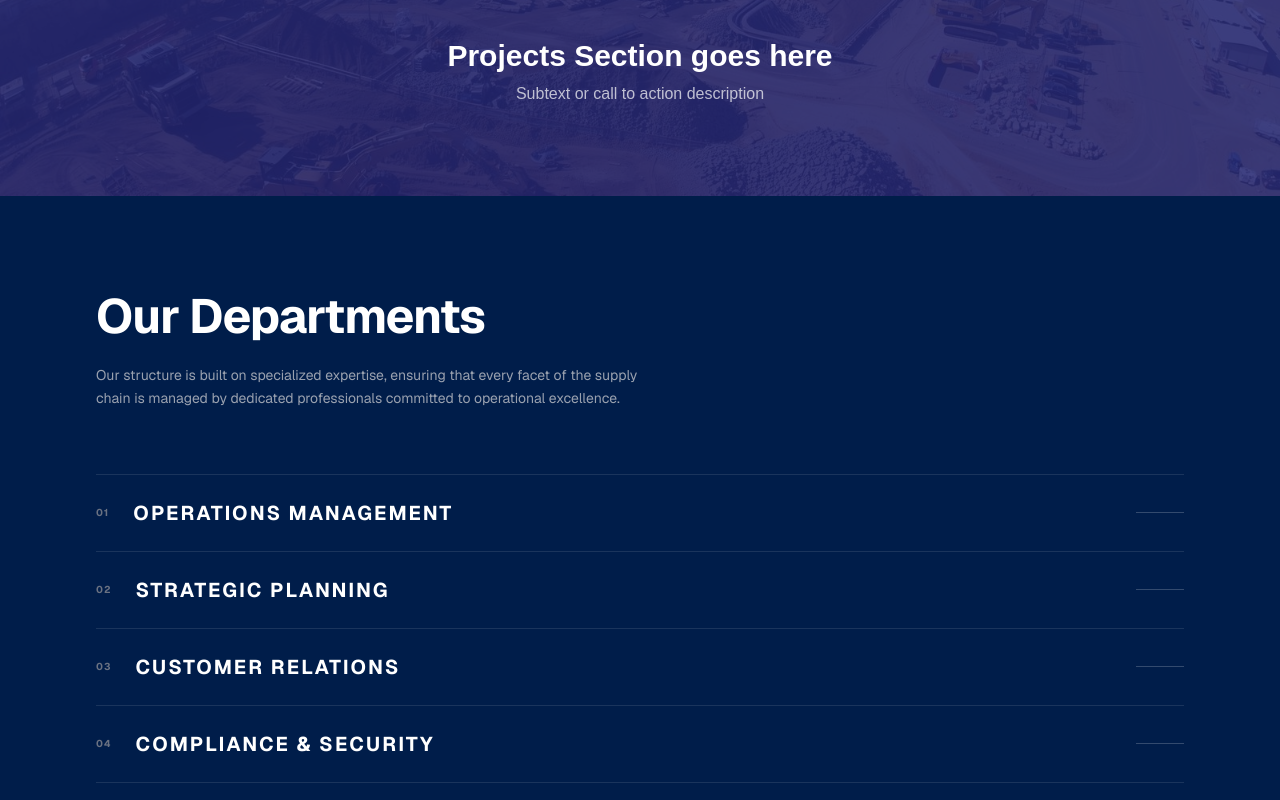
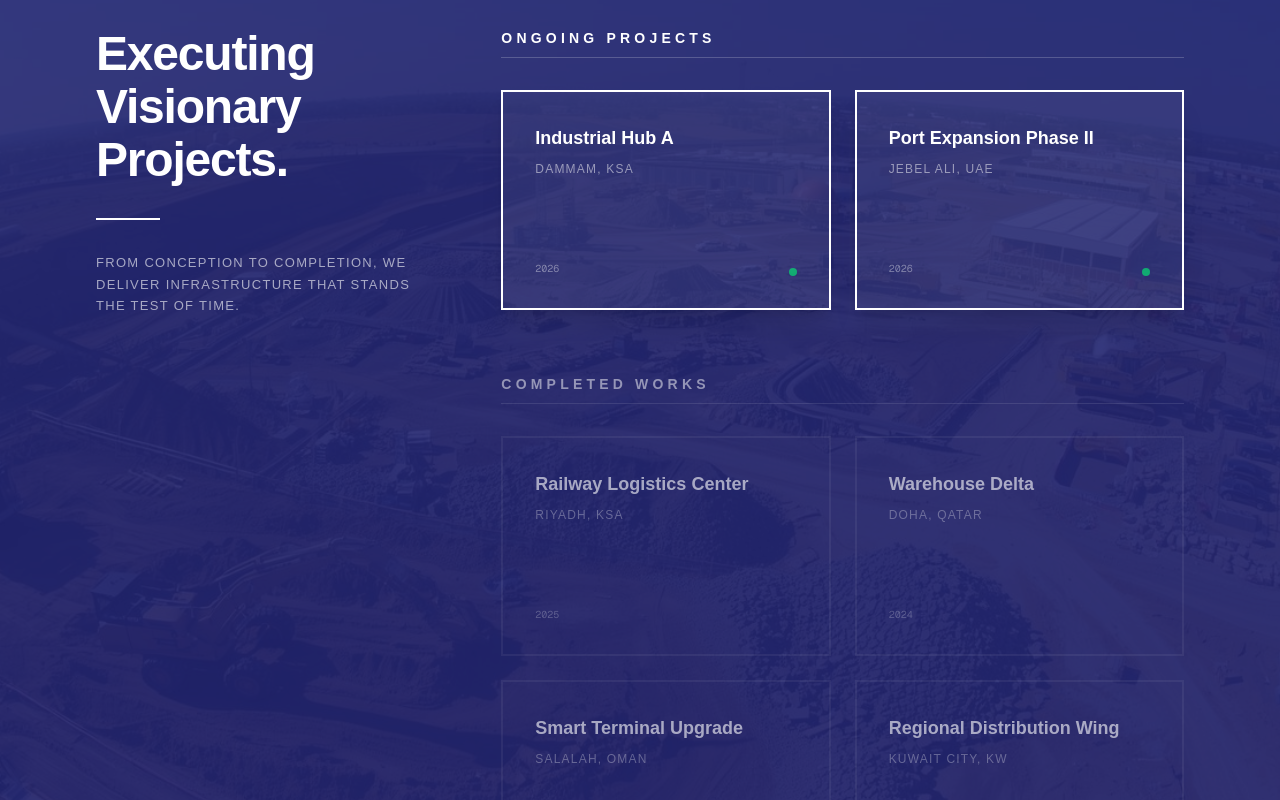
Before and after one commit to InolofatsengMotloba/bluewhite-businesslandingpage, a Next.js app: page / in a window 1280 px wide. Shown: the part 1700-2500 px from the top of the page. Built offline with nearby package versions, Linux system fonts and the light colour scheme.

Commit message:
Refactor Projects component to include ongoing and completed projects with sticky heading and scrollable list

```diff
--- a/components/Projects.js
+++ b/components/Projects.js
@@ -1,29 +1,121 @@
 import Image from "next/image";
+
+const ongoingProjects = [
+  { title: "Industrial Hub A", location: "Dammam, KSA", year: "2026" },
+  {
+    title: "Port Expansion Phase II",
+    location: "Jebel Ali, UAE",
+    year: "2026",
+  },
+];
+
+const completedProjects = [
+  { title: "Railway Logistics Center", location: "Riyadh, KSA", year: "2025" },
+  { title: "Warehouse Delta", location: "Doha, Qatar", year: "2024" },
+  { title: "Smart Terminal Upgrade", location: "Salalah, Oman", year: "2024" },
+  {
+    title: "Regional Distribution Wing",
+    location: "Kuwait City, KW",
+    year: "2023",
+  },
+];
 
 export default function Projects() {
   return (
-    <section className="relative h-62 w-full overflow-hidden">
-      {/* Next.js Optimized Background Image */}
+    <section className="relative w-full bg-[#212471]">
+      {/* Background with Next.js Image */}
+      <div className="absolute inset-0">
         <Image
           src="/BG1.jpg"
           alt="Construction background"
           fill
           className="object-cover"
-        priority // Ensures the image loads quickly as it's a section background
+          priority
         />
+        <div className="absolute inset-0 bg-[#212471]/90 z-10"></div>
+      </div>
 
-      {/* Overlay - Using your specific color with 85% opacity */}
-      <div className="absolute inset-0 bg-[#212471]/85 z-10"></div>
+      <div className="relative z-20 max-w-7xl mx-auto px-6 md:px-12 lg:px-24 flex flex-col lg:flex-row gap-16">
+        {/* LEFT SIDE: Sticky Heading - Adjusted to start at pt-20 */}
+        <div className="lg:w-1/3 pt-20 pb-20">
+          <div className="lg:sticky lg:top-20">
+            <h2 className="text-4xl md:text-5xl font-bold text-white leading-[1.1] tracking-tight">
+              Executing <br />
+              Visionary <br />
+              Projects.
+            </h2>
+            <div className="mt-8 w-16 h-0.5 bg-white"></div>
+            <p className="text-white/60 mt-8 text-[13px] leading-relaxed max-w-xs uppercase tracking-widest">
+              From conception to completion, we deliver infrastructure that
+              stands the test of time.
+            </p>
+          </div>
+        </div>
 
-      {/* Content Layer */}
-      <div className="relative z-20 h-full flex flex-col items-center justify-center text-center px-4">
-        <h1 className="text-white text-3xl font-bold">
-          Projects Section goes here
-        </h1>
-        <p className="text-white/70 mt-2">
-          Subtext or call to action description
-        </p>
+        {/* RIGHT SIDE: Scrollable List */}
+        <div className="lg:w-2/3 pt-20 pb-20 space-y-16">
+          {/* Ongoing Section */}
+          <div>
+            <div className="mb-8">
+              <h3 className="text-white text-[14px] font-black tracking-[0.3em] uppercase">
+                Ongoing Projects
+              </h3>
+              <div className="mt-2 w-full h-[1px] bg-white/20"></div>
+            </div>
+
+            <div className="grid grid-cols-1 md:grid-cols-2 gap-6">
+              {ongoingProjects.map((project, index) => (
+                <ProjectBlock key={index} project={project} isOngoing={true} />
+              ))}
+            </div>
+          </div>
+
+          {/* Completed Section */}
+          <div>
+            <div className="mb-8">
+              <h3 className="text-white/50 text-[14px] font-black tracking-[0.3em] uppercase">
+                Completed Works
+              </h3>
+              <div className="mt-2 w-full h-[1px] bg-white/10"></div>
+            </div>
+
+            <div className="grid grid-cols-1 md:grid-cols-2 gap-6">
+              {completedProjects.map((project, index) => (
+                <ProjectBlock key={index} project={project} isOngoing={false} />
+              ))}
+            </div>
+          </div>
+        </div>
       </div>
     </section>
   );
 }
+
+// Block Component to match "Why Choose Us" style
+function ProjectBlock({ project, isOngoing }) {
+  return (
+    <div
+      className={`p-8 border-2 transition-all duration-500 flex flex-col justify-between h-[220px] ${
+        isOngoing
+          ? "border-white opacity-100 shadow-xl bg-white/5"
+          : "border-white/10 opacity-60 hover:opacity-100 hover:border-white/30"
+      }`}
+    >
+      <div>
+        <h4 className="text-lg font-bold text-white mb-2">{project.title}</h4>
+        <p className="text-[12px] text-white/50 tracking-widest uppercase">
+          {project.location}
+        </p>
+      </div>
+
+      <div className="flex justify-between items-end">
+        <span className="text-[10px] font-mono text-white/40">
+          {project.year}
+        </span>
+        {isOngoing && (
+          <div className="w-2 h-2 bg-green-400 rounded-full animate-pulse"></div>
+        )}
+      </div>
+    </div>
+  );
+}
```
Lines whose indentation alone changed are shown as unchanged.
